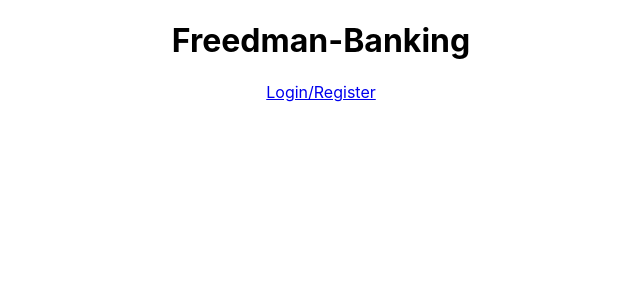
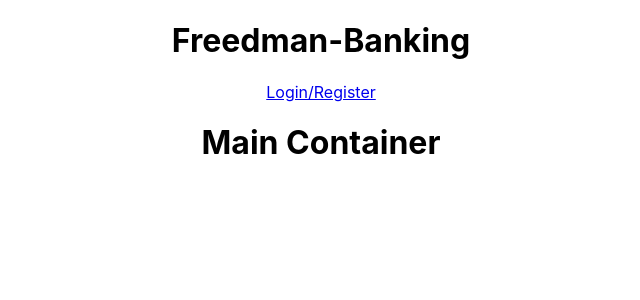
Before and after one commit to ajfreedm/Freedman-Banking, a React (Create React App) app in the folder client/: page / in a window 1280 px wide. Shown: the top 300 px of the page, without its empty margins (319-959 px from the left). Built offline with nearby package versions, Linux system fonts and the light colour scheme; the HTML template or start-up script is replaced by a standard one.

Commit message:
added main container

```diff
--- a/client/src/App.js
+++ b/client/src/App.js
@@ -5,6 +5,7 @@ import Layout from './layouts/Layout';
 import Login from './screens/Login'
 import {loginUser,registerUser, verifyUser, removeToken} from './services/auth';
 import Register from './screens/Register'
+import MainContainer from './containers/MainContainer'
 
 function App() {
   const [currentUser, setCurrentUser] = useState(null);
@@ -46,6 +47,9 @@ function App() {
          <Route path='/register'>
            <Register handleRegister={handleRegister} />
          </Route>
+         <Route path='/'>
+           <MainContainer />
+         </Route>
        </Switch>
      </Layout>
     </div>
--- /dev/null
+++ b/client/src/containers/MainContainer.jsx
@@ -0,0 +1,9 @@
+import React from 'react'
+
+export default function MainContainer() {
+  return (
+    <div>
+        <h1>Main Container</h1>
+    </div>
+  )
+}
--- a/client/src/layouts/Layout.jsx
+++ b/client/src/layouts/Layout.jsx
@@ -8,12 +8,18 @@ export default function Layout(props) {
             <header>
         <h1>Freedman-Banking</h1>
         {currentUser ? (
-            <div
-            ><p>{currentUser.username}</p>
+            <div>
+            <p>{currentUser.username}</p>
             <button onClick={handleLogout}>Logout</button>
             </div>
         ) : (
             <Link to='/login'>Login/Register</Link>
+        )}
+        {currentUser && (
+            <nav>
+                <Link to='/users'>Users</Link>
+                <Link to='/accounts'>Accounts</Link>
+            </nav>
         )}
             </header>
             {props.children}
```
